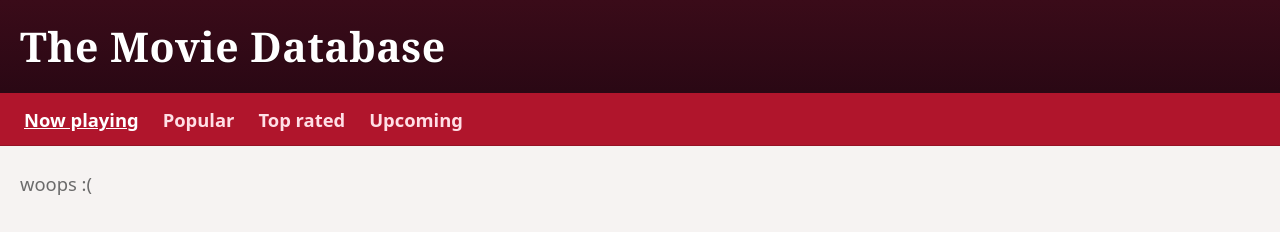
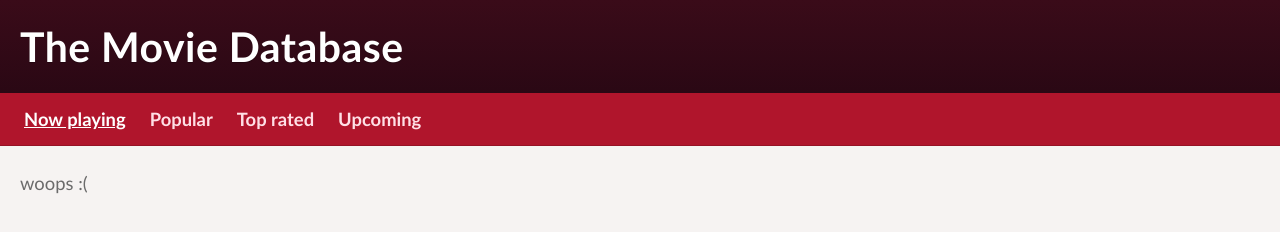
Before and after one commit to sarameisner/movie_database_mandatory1, a plain HTML site: page index.html in a window 1280 px wide. Drawn offline with Linux system fonts and the light colour scheme; no server answers.

Commit message:
gider ik mere

```diff
--- a/css/styles.css
+++ b/css/styles.css
@@ -26,8 +26,8 @@ asked chatgpt to help me with the right clamp sizes */
   --radius-large: 1rem;
 
   /* fonts */
-  --font-body: system-ui, -apple-system, "Segoe UI", Roboto, Arial, sans-serif;
-  --font-title: Georgia, "Times New Roman", Times, serif;
+  --font-body: "Calibri", "Trebuchet MS", sans-serif;
+  --font-title: "Gill Sans", "Gill Sans MT", Calibri, sans-serif;
 }
 
 /* base */
@@ -137,6 +137,7 @@ main {
 
     & .img_text {
       display: grid;
+      /* stacking them on movile */
       grid-template-columns: 1fr;
       gap: 0.9rem;
       padding: var(--space-m);
@@ -179,7 +180,7 @@ a:focus-visible {
   outline-offset: 0.12rem;
 }
 
-/* media queries (mobile-first) */
+/* media queries */
 @media (min-width: 48rem) {
   nav #menu {
     grid-auto-flow: column;
--- a/js/script.js
+++ b/js/script.js
@@ -28,7 +28,7 @@ async function getMovies(type = "now_playing") {
     // build the complete API URL based on selected type
     const url = `${API}${endpoints[type]}?language=en-US&page=1`;
 
-    // send the request with headers (authorization token required)
+    // send the request with headers
     const res = await fetch(url, {
       headers: {
         accept: "application/json",
@@ -36,7 +36,7 @@ async function getMovies(type = "now_playing") {
       },
     });
 
-    // handle HTTP errors (e.g., 401, 404)
+    // handle HTTP errors
     if (!res.ok) throw new Error(`HTTP error: ${res.status}`);
 
     // parse JSON response
```
